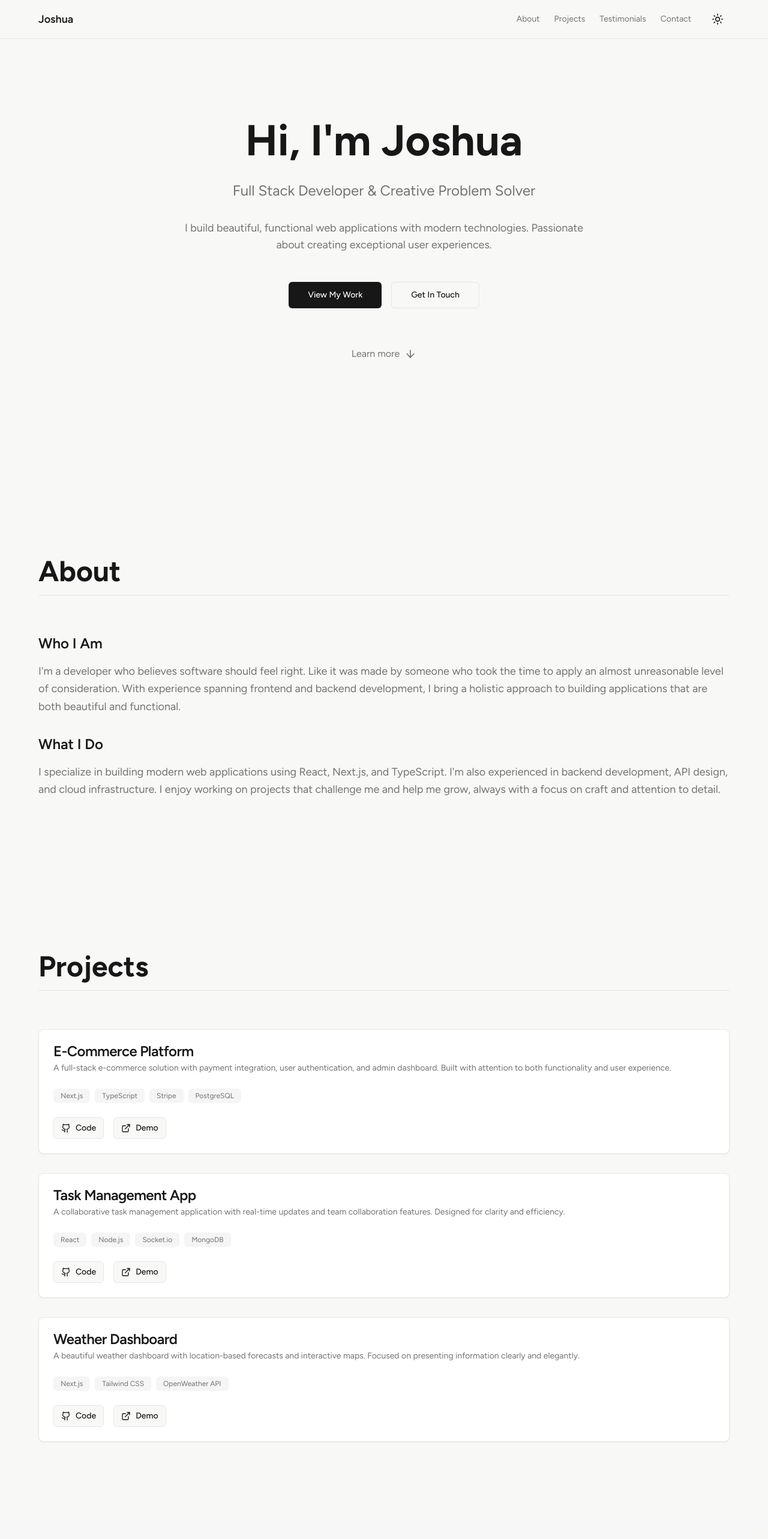
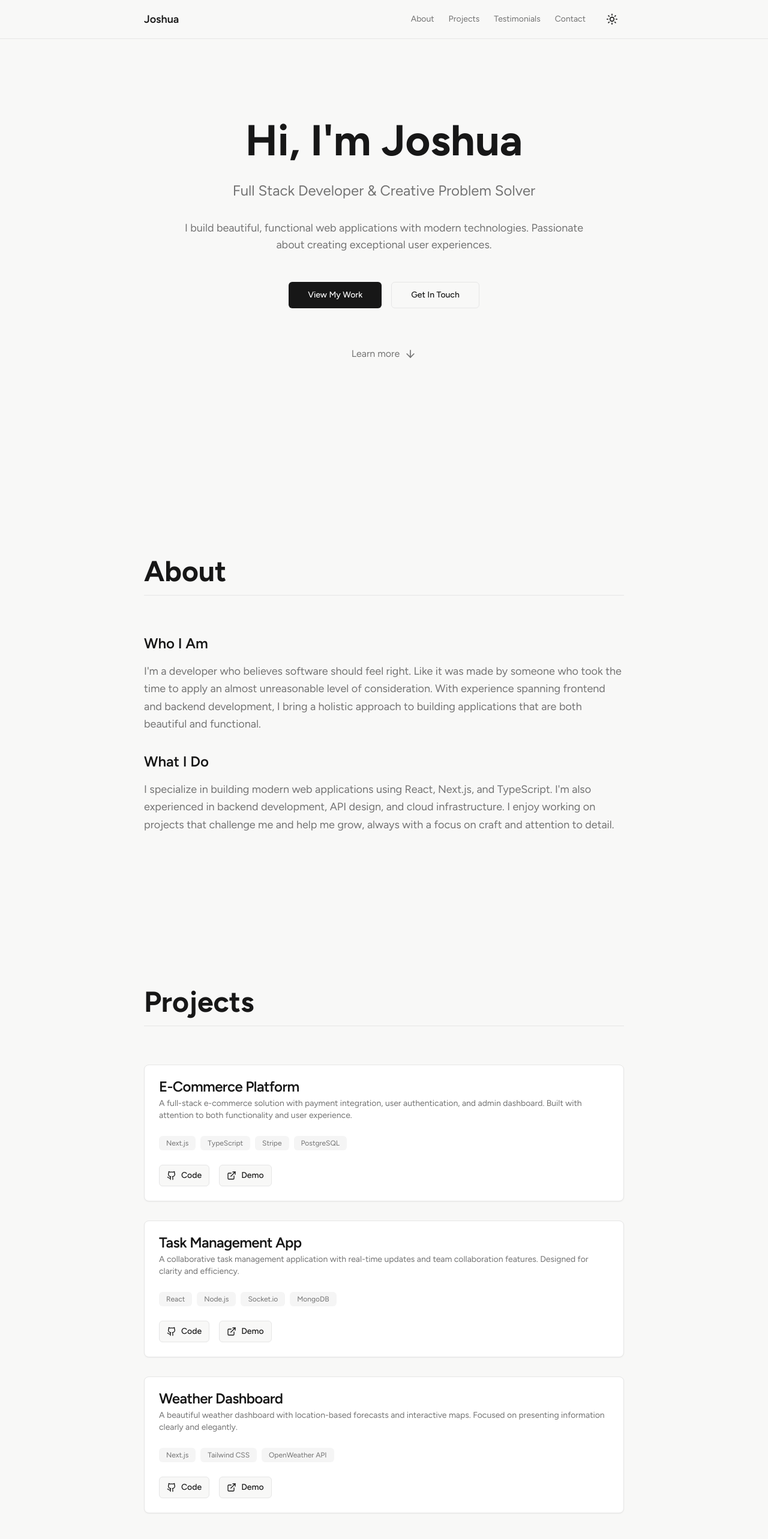
Before and after one commit to joshfromthecorner/dev, a Next.js app: page / in a window 1280 px wide. Shown: the top 2566 px of the page at 60% size. Built offline with nearby package versions, Linux system fonts and the light colour scheme.

Commit message:
Change max-width to 800px across all sections

```diff
--- a/components/about-section.tsx
+++ b/components/about-section.tsx
@@ -5,7 +5,7 @@ import { Separator } from "@/components/ui/separator";
 export function AboutSection() {
   return (
     <section id="about" className="py-32 px-4 sm:px-6 lg:px-8">
-      <div className="max-w-6xl mx-auto w-full">
+      <div className="max-w-[800px] mx-auto w-full">
         <div className="space-y-16">
           <div>
             <h2 className="text-4xl sm:text-5xl font-bold text-balance mb-4">
--- a/components/cta-footer.tsx
+++ b/components/cta-footer.tsx
@@ -7,7 +7,7 @@ import { Mail, Github, Linkedin, MapPin } from "lucide-react";
 export function CTAFooter() {
   return (
     <footer id="contact" className="py-32 px-4 sm:px-6 lg:px-8 bg-muted/30">
-      <div className="max-w-6xl mx-auto w-full">
+      <div className="max-w-[800px] mx-auto w-full">
         <div className="space-y-16">
           <div className="text-center space-y-4">
             <h2 className="text-4xl sm:text-5xl font-bold text-balance">
--- a/components/hero-section.tsx
+++ b/components/hero-section.tsx
@@ -6,7 +6,7 @@ import { ArrowDown } from "lucide-react";
 export function HeroSection() {
   return (
     <section className="min-h-dvh flex items-center justify-center px-4 sm:px-6 lg:px-8 relative">
-      <div className="max-w-6xl mx-auto w-full text-center space-y-8 relative z-10">
+      <div className="max-w-[800px] mx-auto w-full text-center space-y-8 relative z-10">
         <h1 className="text-5xl sm:text-6xl md:text-7xl font-bold text-balance">
           Hi, I&apos;m Joshua
         </h1>
--- a/components/navbar.tsx
+++ b/components/navbar.tsx
@@ -7,7 +7,7 @@ export function Navbar() {
   return (
     <nav className="fixed top-0 left-0 right-0 z-50 bg-background/80 backdrop-blur-sm border-b">
       <div className="container mx-auto px-4 sm:px-6 lg:px-8">
-        <div className="max-w-6xl mx-auto w-full">
+        <div className="max-w-[800px] mx-auto w-full">
           <div className="flex items-center justify-between h-16">
             <Link href="/" className="text-lg font-semibold">
               Joshua
--- a/components/projects-section.tsx
+++ b/components/projects-section.tsx
@@ -32,7 +32,7 @@ const projects = [
 export function ProjectsSection() {
   return (
     <section id="projects" className="py-32 px-4 sm:px-6 lg:px-8">
-      <div className="max-w-6xl mx-auto w-full">
+      <div className="max-w-[800px] mx-auto w-full">
         <div className="space-y-16">
           <div>
             <h2 className="text-4xl sm:text-5xl font-bold text-balance mb-4">
--- a/components/testimonials-section.tsx
+++ b/components/testimonials-section.tsx
@@ -27,7 +27,7 @@ const testimonials = [
 export function TestimonialsSection() {
   return (
     <section id="testimonials" className="py-32 px-4 sm:px-6 lg:px-8 bg-muted/30">
-      <div className="max-w-6xl mx-auto w-full">
+      <div className="max-w-[800px] mx-auto w-full">
         <div className="space-y-16">
           <div>
             <h2 className="text-4xl sm:text-5xl font-bold text-balance mb-4">
```
